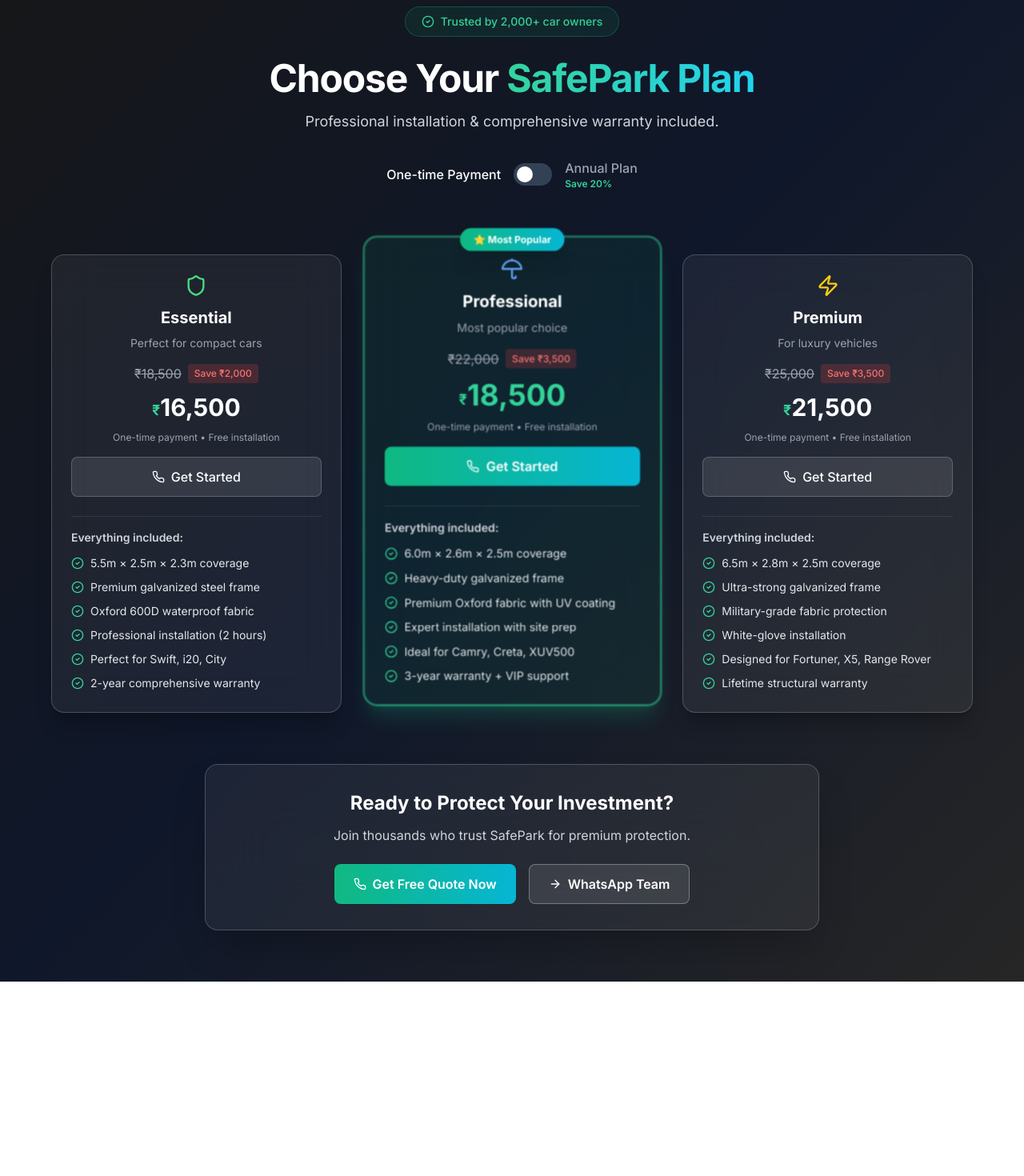
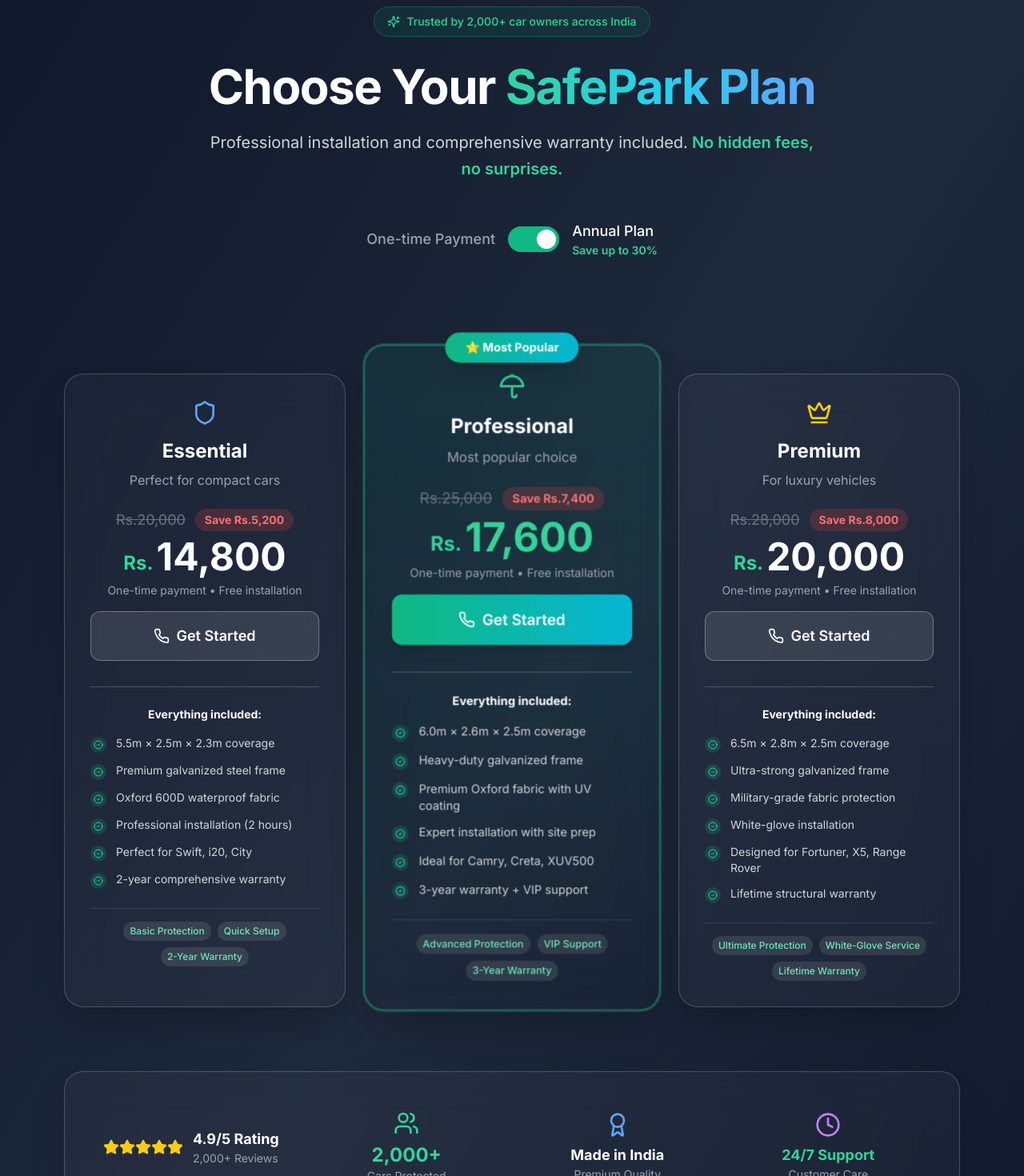
Before and after one commit to skillmates07-stack/safepark-website, a Next.js app: page /pricing in a window 1280 px wide. Shown: the part 120-1590 px from the top of the page at 80% size. Before the commit the page ends 1347 px from the top, so only its background shows below. Built offline with nearby package versions, Linux system fonts and the light colour scheme.

Commit message:
Update page.tsx

```diff
--- a/src/app/pricing/page.tsx
+++ b/src/app/pricing/page.tsx
@@ -1,215 +1,284 @@
 'use client';
 
 import { useState } from 'react';
-import { CheckCircle2, Phone, ArrowRight, Shield, Umbrella, Zap } from 'lucide-react';
+import { CheckCircle2, Phone, ArrowRight, Shield, Umbrella, Zap, Star, Users, Award, Clock, Sparkles, Crown } from 'lucide-react';
 
 export default function PricingPage() {
-  const [isAnnual, setIsAnnual] = useState(false);
+  const [isAnnual, setIsAnnual] = useState(true);
 
   const plans = [
     {
-      id: 1,
+      id: 'essential',
       name: "Essential",
       subtitle: "Perfect for compact cars",
-      originalPrice: 18500,
-      price: 16500,
-      save: 2000,
+      monthlyPrice: 18500,
+      annualPrice: 14800,
+      originalPrice: 20000,
+      save: 5200,
+      icon: <Shield className="w-8 h-8 text-blue-400" />,
+      popular: false,
       features: [
         "5.5m × 2.5m × 2.3m coverage",
         "Premium galvanized steel frame",
         "Oxford 600D waterproof fabric",
         "Professional installation (2 hours)",
         "Perfect for Swift, i20, City",
-        "2-year comprehensive warranty",
+        "2-year comprehensive warranty"
       ],
-      buttonClass: "bg-white/10 border border-white/20 text-white hover:bg-white/20",
-      popular: false,
-      cardClass: "bg-white/[0.06] border-white/20",
-      icon: <Shield className="w-7 h-7 text-green-400" />
+      highlights: ["Basic Protection", "Quick Setup", "2-Year Warranty"]
     },
     {
-      id: 2,
+      id: 'professional',
       name: "Professional",
       subtitle: "Most popular choice",
-      originalPrice: 22000,
-      price: 18500,
-      save: 3500,
+      monthlyPrice: 22000,
+      annualPrice: 17600,
+      originalPrice: 25000,
+      save: 7400,
+      icon: <Umbrella className="w-8 h-8 text-emerald-400" />,
+      popular: true,
       features: [
         "6.0m × 2.6m × 2.5m coverage",
         "Heavy-duty galvanized frame",
         "Premium Oxford fabric with UV coating",
         "Expert installation with site prep",
         "Ideal for Camry, Creta, XUV500",
-        "3-year warranty + VIP support",
+        "3-year warranty + VIP support"
       ],
-      buttonClass: "bg-gradient-to-r from-emerald-500 to-cyan-500 hover:from-emerald-600 hover:to-cyan-600 text-white font-semibold",
-      popular: true,
-      cardClass: "bg-emerald-500/[0.08] border-emerald-400/40",
-      icon: <Umbrella className="w-7 h-7 text-blue-400" />
+      highlights: ["Advanced Protection", "VIP Support", "3-Year Warranty"]
     },
     {
-      id: 3,
+      id: 'premium',
       name: "Premium",
       subtitle: "For luxury vehicles",
-      originalPrice: 25000,
-      price: 21500,
-      save: 3500,
+      monthlyPrice: 25000,
+      annualPrice: 20000,
+      originalPrice: 28000,
+      save: 8000,
+      icon: <Crown className="w-8 h-8 text-yellow-400" />,
+      popular: false,
       features: [
         "6.5m × 2.8m × 2.5m coverage",
         "Ultra-strong galvanized frame",
         "Military-grade fabric protection",
         "White-glove installation",
         "Designed for Fortuner, X5, Range Rover",
-        "Lifetime structural warranty",
+        "Lifetime structural warranty"
       ],
-      buttonClass: "bg-white/10 border border-white/20 text-white hover:bg-white/20",
-      popular: false,
-      cardClass: "bg-white/[0.06] border-white/20",
-      icon: <Zap className="w-7 h-7 text-yellow-400" />
-    },
+      highlights: ["Ultimate Protection", "White-Glove Service", "Lifetime Warranty"]
+    }
   ];
 
+  const getPrice = (plan: any) => isAnnual ? plan.annualPrice : plan.monthlyPrice;
+  const getSavings = (plan: any) => isAnnual ? plan.save : Math.floor(plan.save * 0.6);
+
   return (
-    <div className="bg-gradient-to-br from-neutral-900 via-slate-900 to-neutral-800 min-h-screen">
+    <div className="min-h-screen bg-gradient-to-br from-slate-900 via-slate-800 to-slate-900">
 
-      {/* HERO SECTION - NAVBAR SAFE SPACING */}
-      <section className="pt-32 pb-10 px-6">
-        <div className="max-w-4xl mx-auto text-center">
-          <div className="inline-flex items-center gap-2 px-5 py-2 mb-7 rounded-full bg-emerald-500/10 border border-emerald-500/30 text-emerald-400 text-sm font-medium backdrop-blur-sm">
-            <CheckCircle2 className="w-4 h-4" />
-            Trusted by 2,000+ car owners
+      {/* HERO SECTION */}
+      <section className="pt-32 pb-20 px-6 lg:px-20">
+        <div className="max-w-6xl mx-auto text-center">
+
+          {/* Trust Badge */}
+          <div className="inline-flex items-center gap-2 px-4 py-2 mb-8 rounded-full bg-emerald-500/10 border border-emerald-500/30 text-emerald-400 text-sm font-medium backdrop-blur-sm">
+            <Sparkles className="w-4 h-4" />
+            Trusted by 2,000+ car owners across India
           </div>
 
-          <h1 className="text-4xl sm:text-5xl font-bold text-white leading-tight mb-4 tracking-tight">
+          {/* Main Headline */}
+          <h1 className="text-5xl lg:text-6xl font-bold text-white leading-tight mb-6 tracking-tight">
             Choose Your
-            <span className="bg-gradient-to-r from-emerald-400 to-cyan-400 bg-clip-text text-transparent"> SafePark Plan</span>
+            <span className="bg-gradient-to-r from-emerald-400 via-cyan-400 to-blue-400 bg-clip-text text-transparent"> SafePark Plan</span>
           </h1>
 
-          <p className="text-lg text-gray-300 mb-8 max-w-2xl mx-auto">
-            Professional installation & comprehensive warranty included.
+          <p className="text-xl text-gray-300 leading-relaxed mb-12 max-w-3xl mx-auto">
+            Professional installation and comprehensive warranty included.
+            <span className="text-emerald-400 font-semibold"> No hidden fees, no surprises.</span>
           </p>
 
-          {/* Pricing Toggle */}
-          <div className="flex items-center justify-center gap-4 mb-10">
-            <span className={`text-base font-medium transition-colors ${!isAnnual ? 'text-white' : 'text-gray-400'}`}>
+          {/* Billing Toggle */}
+          <div className="flex items-center justify-center gap-4 mb-16">
+            <span className={`text-lg font-medium transition-colors ${!isAnnual ? 'text-white' : 'text-gray-400'}`}>
               One-time Payment
             </span>
             <button
               onClick={() => setIsAnnual(!isAnnual)}
-              className={`relative inline-flex h-7 w-12 items-center rounded-full transition-colors focus:outline-none ${isAnnual ? 'bg-emerald-500' : 'bg-slate-700'}`}
+              className={`relative inline-flex h-8 w-16 items-center rounded-full transition-colors focus:outline-none ${isAnnual ? 'bg-emerald-500' : 'bg-slate-600'}`}
             >
-              <span className={`inline-block h-5 w-5 transform rounded-full bg-white transition-transform ${isAnnual ? 'translate-x-5' : 'translate-x-1'}`} />
+              <span className={`inline-block h-6 w-6 transform rounded-full bg-white transition-transform ${isAnnual ? 'translate-x-9' : 'translate-x-1'}`} />
             </button>
             <div className="text-left">
-              <span className={`text-base font-medium transition-colors ${isAnnual ? 'text-white' : 'text-gray-400'}`}>
+              <span className={`text-lg font-medium transition-colors ${isAnnual ? 'text-white' : 'text-gray-400'}`}>
                 Annual Plan
               </span>
-              <div className="text-xs text-emerald-400 font-semibold">Save 20%</div>
+              <div className="text-sm text-emerald-400 font-semibold">Save up to 30%</div>
             </div>
           </div>
         </div>
       </section>
 
-      {/* PRICING CARDS - PERFECT BALANCE */}
-      <section className="px-6 sm:px-8 lg:px-16 pb-16">
-        <div className="max-w-6xl mx-auto grid grid-cols-1 md:grid-cols-3 gap-8">
+      {/* PRICING CARDS */}
+      <section className="pb-20 px-6 lg:px-20">
+        <div className="max-w-7xl mx-auto">
+          <div className="grid grid-cols-1 lg:grid-cols-3 gap-8">
             {plans.map((plan) => (
               <div
                 key={plan.id}
-              className={`
-                relative rounded-2xl border backdrop-blur-xl shadow-xl transition-all duration-500 hover:scale-[1.01]
-                ${plan.popular
-                  ? "ring-2 ring-emerald-400/50 scale-[1.02] md:-translate-y-4 shadow-emerald-500/20"
-                  : "shadow-black/20"
-                }
-                ${plan.cardClass}
-              `}
+                className={`relative rounded-3xl border backdrop-blur-xl shadow-2xl transition-all duration-500 hover:scale-[1.02] ${
+                  plan.popular
+                    ? "bg-gradient-to-b from-emerald-500/10 via-emerald-500/5 to-transparent border-emerald-400/50 ring-2 ring-emerald-400/30 scale-[1.05] lg:-translate-y-4"
+                    : "bg-white/[0.03] border-white/20 hover:bg-white/[0.06]"
+                }`}
               >
+
                 {/* Popular Badge */}
                 {plan.popular && (
-                <div className="absolute -top-3 left-1/2 transform -translate-x-1/2 z-10">
-                  <div className="bg-gradient-to-r from-emerald-500 to-cyan-500 text-white px-4 py-1.5 rounded-full text-xs font-bold shadow-xl">
+                  <div className="absolute -top-4 left-1/2 transform -translate-x-1/2 z-10">
+                    <div className="bg-gradient-to-r from-emerald-500 to-cyan-500 text-white px-6 py-2 rounded-full text-sm font-bold shadow-xl">
                       ⭐ Most Popular
                     </div>
                   </div>
                 )}
 
-              <div className="p-6">
-                {/* Header - Balanced */}
-                <div className="text-center mb-6">
-                  <div className="flex justify-center mb-3">{plan.icon}</div>
-                  <h3 className="text-xl font-bold text-white mb-2">{plan.name}</h3>
-                  <p className="text-sm text-gray-400 mb-4">{plan.subtitle}</p>
+                <div className="p-8">
 
-                  {/* Pricing Display */}
-                  <div className="flex items-center justify-center gap-2 mb-3">
-                    <span className="text-base text-gray-400 line-through">₹{plan.originalPrice.toLocaleString()}</span>
-                    <span className="text-xs bg-red-500/20 text-red-400 px-2 py-1 rounded font-medium">
-                      Save ₹{plan.save.toLocaleString()}
+                  {/* Plan Header */}
+                  <div className="text-center mb-8">
+                    <div className="flex justify-center mb-4">{plan.icon}</div>
+                    <h3 className="text-2xl font-bold text-white mb-2">{plan.name}</h3>
+                    <p className="text-gray-400 mb-6">{plan.subtitle}</p>
+
+                    {/* Pricing */}
+                    <div className="mb-4">
+                      <div className="flex items-center justify-center gap-3 mb-2">
+                        <span className="text-lg text-gray-500 line-through">Rs.{plan.originalPrice.toLocaleString()}</span>
+                        <span className="bg-red-500/20 text-red-400 px-3 py-1 rounded-full text-sm font-bold">
+                          Save Rs.{getSavings(plan).toLocaleString()}
                         </span>
                       </div>
 
-                  <div className="flex items-end justify-center mb-3">
-                    <span className="text-lg text-emerald-400 font-bold">₹</span>
-                    <span className={`font-bold ${plan.popular ? 'text-4xl text-emerald-400' : 'text-3xl text-white'}`}>
-                      {(isAnnual ? plan.price * 0.8 : plan.price).toLocaleString()}
+                      <div className="flex items-end justify-center gap-1 mb-2">
+                        <span className="text-2xl font-bold text-emerald-400">Rs.</span>
+                        <span className={`text-5xl font-bold ${plan.popular ? 'text-emerald-400' : 'text-white'}`}>
+                          {getPrice(plan).toLocaleString()}
                         </span>
                       </div>
 
-                  <p className="text-xs text-gray-400 mb-4">One-time payment • Free installation</p>
+                      <p className="text-sm text-gray-400">One-time payment • Free installation</p>
+                    </div>
 
                     {/* CTA Button */}
                     <a
                       href="tel:+919600840058"
-                    className={`w-full py-3 rounded-lg text-base font-medium transition-all duration-300 text-center flex items-center justify-center gap-2 ${plan.buttonClass}`}
+                      className={`w-full py-4 px-6 rounded-xl text-lg font-semibold transition-all duration-300 inline-flex items-center justify-center gap-2 ${
+                        plan.popular
+                          ? "bg-gradient-to-r from-emerald-500 to-cyan-500 hover:from-emerald-400 hover:to-cyan-400 text-white shadow-lg hover:shadow-emerald-500/30"
+                          : "bg-white/10 border border-white/30 text-white hover:bg-white/20 hover:border-white/50"
+                      }`}
                     >
-                    <Phone className="w-4 h-4" />
+                      <Phone className="w-5 h-5" />
                       Get Started
                     </a>
                   </div>
 
-                {/* Features Section */}
-                <div className="border-t border-white/10 pt-4">
-                  <h4 className="text-sm font-semibold text-gray-300 mb-3">Everything included:</h4>
-                  <ul className="space-y-2.5">
+                  {/* Features */}
+                  <div className="border-t border-white/20 pt-6">
+                    <h4 className="text-sm font-bold text-white mb-4 text-center">Everything included:</h4>
+                    <ul className="space-y-3">
                       {plan.features.map((feature, i) => (
-                      <li key={i} className="flex items-start gap-2 text-sm text-gray-200">
-                        <CheckCircle2 className="w-4 h-4 text-emerald-400 mt-0.5 flex-shrink-0" />
+                        <li key={i} className="flex items-start gap-3 text-sm text-gray-300">
+                          <div className="w-5 h-5 rounded-full bg-emerald-500/20 flex items-center justify-center flex-shrink-0 mt-0.5">
+                            <CheckCircle2 className="w-3 h-3 text-emerald-400" />
+                          </div>
                           <span>{feature}</span>
                         </li>
                       ))}
                     </ul>
+
+                    {/* Highlights */}
+                    <div className="mt-6 pt-4 border-t border-white/10">
+                      <div className="flex flex-wrap gap-2 justify-center">
+                        {plan.highlights.map((highlight, i) => (
+                          <span key={i} className="bg-white/10 text-emerald-300 px-2 py-1 rounded-full text-xs font-medium">
+                            {highlight}
+                          </span>
+                        ))}
+                      </div>
+                    </div>
                   </div>
                 </div>
               </div>
             ))}
           </div>
+        </div>
       </section>
 
-      {/* CTA SECTION - PERFECT SIZE */}
-      <section className="px-6 pb-16">
-        <div className="max-w-3xl mx-auto">
-          <div className="relative bg-white/[0.06] backdrop-blur-2xl rounded-2xl border border-white/20 p-8 text-center shadow-2xl">
-            <h2 className="text-2xl font-bold text-white mb-3">
+      {/* TRUST SECTION */}
+      <section className="pb-20 px-6 lg:px-20">
+        <div className="max-w-6xl mx-auto">
+          <div className="bg-white/[0.03] backdrop-blur-xl rounded-3xl border border-white/20 p-8 lg:p-12 shadow-2xl">
+            <div className="grid grid-cols-1 lg:grid-cols-4 gap-8 items-center text-center lg:text-left">
+
+              <div className="flex items-center justify-center lg:justify-start gap-3">
+                <div className="flex">
+                  {[...Array(5)].map((_, i) => (
+                    <Star key={i} className="w-5 h-5 text-yellow-400 fill-current" />
+                  ))}
+                </div>
+                <div>
+                  <div className="text-white font-bold text-lg">4.9/5 Rating</div>
+                  <div className="text-gray-400 text-sm">2,000+ Reviews</div>
+                </div>
+              </div>
+
+              <div className="text-center">
+                <Users className="w-8 h-8 text-emerald-400 mx-auto mb-2" />
+                <div className="text-emerald-400 font-bold text-2xl">2,000+</div>
+                <div className="text-gray-400 text-sm">Cars Protected</div>
+              </div>
+
+              <div className="text-center">
+                <Award className="w-8 h-8 text-blue-400 mx-auto mb-2" />
+                <div className="text-white font-bold text-lg">Made in India</div>
+                <div className="text-gray-400 text-sm">Premium Quality</div>
+              </div>
+
+              <div className="text-center">
+                <Clock className="w-8 h-8 text-purple-400 mx-auto mb-2" />
+                <div className="text-emerald-400 font-bold text-lg">24/7 Support</div>
+                <div className="text-gray-400 text-sm">Customer Care</div>
+              </div>
+            </div>
+          </div>
+        </div>
+      </section>
+
+      {/* FINAL CTA */}
+      <section className="pb-20 px-6 lg:px-20">
+        <div className="max-w-4xl mx-auto text-center">
+          <div className="relative bg-gradient-to-r from-emerald-500/10 via-cyan-500/10 to-purple-500/10 rounded-3xl border border-white/20 p-8 lg:p-12 backdrop-blur-xl shadow-2xl">
+
+            <h2 className="text-3xl lg:text-4xl font-bold text-white mb-4">
               Ready to Protect Your Investment?
             </h2>
-            <p className="text-base text-gray-300 mb-6">
-              Join thousands who trust SafePark for premium protection.
+
+            <p className="text-xl text-gray-300 mb-8 max-w-2xl mx-auto">
+              Join thousands of satisfied customers who chose SafePark for premium protection.
             </p>
 
             <div className="flex flex-col sm:flex-row gap-4 justify-center">
               <a
                 href="tel:+919600840058"
-                className="bg-gradient-to-r from-emerald-500 to-cyan-500 hover:from-emerald-400 hover:to-cyan-400 text-white px-6 py-3 rounded-lg font-semibold transition-all duration-300 hover:scale-105 inline-flex items-center justify-center gap-2"
+                className="bg-gradient-to-r from-emerald-500 to-cyan-500 hover:from-emerald-400 hover:to-cyan-400 text-white px-8 py-4 rounded-xl font-bold text-lg transition-all duration-300 hover:scale-105 shadow-lg hover:shadow-emerald-500/30 inline-flex items-center justify-center gap-2"
               >
-                <Phone className="w-4 h-4" />
+                <Phone className="w-5 h-5" />
                 Get Free Quote Now
               </a>
               <a
                 href="https://wa.me/919600840058"
-                className="bg-white/10 border border-white/30 text-white hover:bg-white/20 px-6 py-3 rounded-lg font-semibold transition-all duration-300 hover:scale-105 inline-flex items-center justify-center gap-2"
+                className="bg-white/10 border-2 border-white/30 text-white hover:bg-white/20 hover:border-white/50 px-8 py-4 rounded-xl font-bold text-lg transition-all duration-300 hover:scale-105 inline-flex items-center justify-center gap-2"
               >
-                <ArrowRight className="w-4 h-4" />
+                <ArrowRight className="w-5 h-5" />
                 WhatsApp Team
               </a>
             </div>
```
Lines whose indentation alone changed are shown as unchanged.
